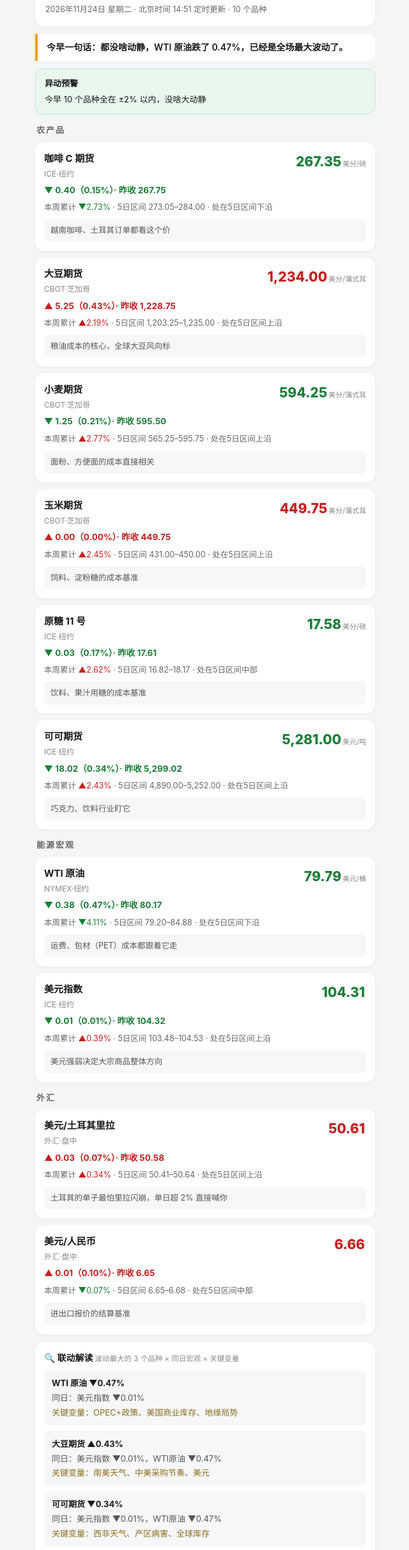
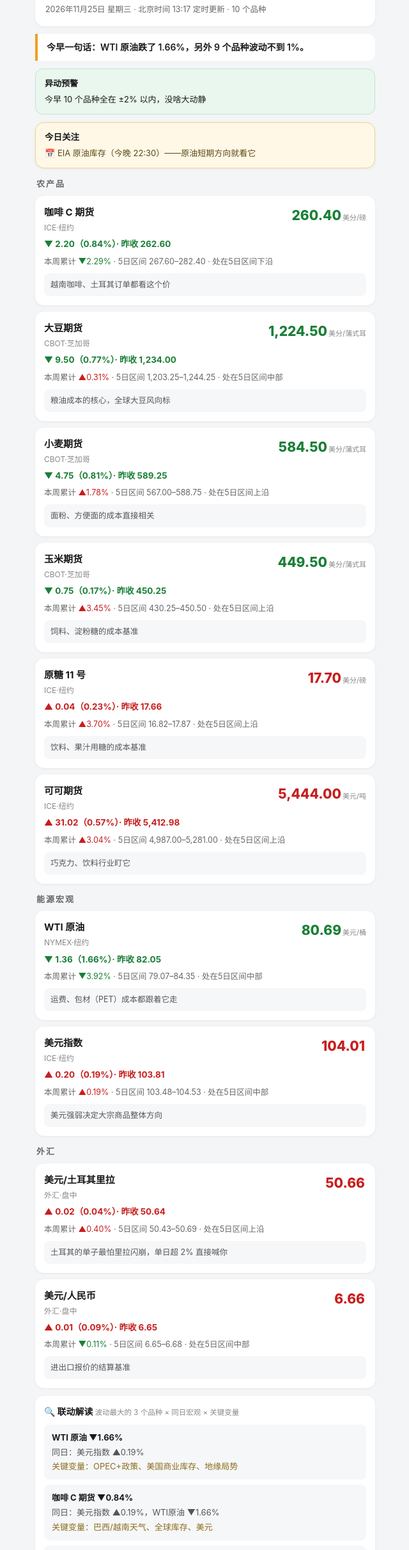
Before and after one commit to feiyanwang56-wq/morning-brief, a plain HTML site: page index.html in a window 1280 px wide. Shown: the part 186-2608 px from the top of the page at 64% size, without its empty margins (319-959 px from the left). Drawn offline with Linux system fonts and the light colour scheme.

Commit message:
早报 2026-11-25

```diff
--- a/index.html
+++ b/index.html
@@ -1,6 +1,6 @@
 <!doctype html><html lang="zh-CN"><head><meta charset="utf-8"/>
 <meta name="viewport" content="width=device-width,initial-scale=1"/>
-<title>大宗商品早报 · 2026年11月24日</title><style>
+<title>大宗商品早报 · 2026年11月25日</title><style>
 *{box-sizing:border-box}body{margin:0;font-family:-apple-system,"PingFang SC","Noto Sans SC","Microsoft YaHei",sans-serif;background:#f4f5f7;color:#1a1a1a;line-height:1.6}
 .wrap{max-width:560px;margin:0 auto;padding:14px 14px 30px}
 .flow{background:#101828;color:#fff;border-radius:14px;padding:12px 14px;font-size:12.5px;margin-bottom:12px}
@@ -46,76 +46,76 @@
 <div class="step"><b>🔎</b>自动抓取行情</div><div class="arr">→</div>
 <div class="step"><b>🧠</b>生成中文早报</div><div class="arr">→</div>
 <div class="step"><b>📲</b>推送到手机</div></div></div>
-<div class="hdr"><h1>☀️ 大宗商品早报</h1><div class="sub">2026年11月24日 星期二 · 北京时间 14:51 定时更新 · 10 个品种</div></div>
-<div class="one">今早一句话：都没啥动静，WTI 原油跌了 0.47%，已经是全场最大波动了。</div>
+<div class="hdr"><h1>☀️ 大宗商品早报</h1><div class="sub">2026年11月25日 星期三 · 北京时间 13:17 定时更新 · 10 个品种</div></div>
+<div class="one">今早一句话：WTI 原油跌了 1.66%，另外 9 个品种波动不到 1%。</div>
 <div class='alert ok'><div class='at'>异动预警</div><div class='aitem'>今早 10 个品种全在 ±2% 以内，没啥大动静</div></div>
-
+<div class='watch'><div class='wt'>今日关注</div><div class='witem'>📅 EIA 原油库存（今晚 22:30）——原油短期方向就看它</div></div>
 <div class="gtitle">农产品</div><div class="card">
 <div class="ch"><div><div class="cn">咖啡 C 期货</div><div class="cm">ICE·纽约</div></div>
-<div class="pv dn">267.35<span class="unit">美分/磅</span></div></div>
-<div class="cd dn"><span class="arrow">▼</span> 0.40（0.15%）· 昨收 267.75</div>
-<div class="wk">本周累计 <span class="dn">▼2.73%</span> · 5日区间 273.05–284.00 · 处在5日区间下沿</div>
+<div class="pv dn">260.40<span class="unit">美分/磅</span></div></div>
+<div class="cd dn"><span class="arrow">▼</span> 2.20（0.84%）· 昨收 262.60</div>
+<div class="wk">本周累计 <span class="dn">▼2.29%</span> · 5日区间 267.60–282.40 · 处在5日区间下沿</div>
 <div class="why">越南咖啡、土耳其订单都看这个价</div></div><div class="card">
 <div class="ch"><div><div class="cn">大豆期货</div><div class="cm">CBOT·芝加哥</div></div>
-<div class="pv up">1,234.00<span class="unit">美分/蒲式耳</span></div></div>
-<div class="cd up"><span class="arrow">▲</span> 5.25（0.43%）· 昨收 1,228.75</div>
-<div class="wk">本周累计 <span class="up">▲2.19%</span> · 5日区间 1,203.25–1,235.00 · 处在5日区间上沿</div>
+<div class="pv dn">1,224.50<span class="unit">美分/蒲式耳</span></div></div>
+<div class="cd dn"><span class="arrow">▼</span> 9.50（0.77%）· 昨收 1,234.00</div>
+<div class="wk">本周累计 <span class="up">▲0.31%</span> · 5日区间 1,203.25–1,244.25 · 处在5日区间中部</div>
 <div class="why">粮油成本的核心，全球大豆风向标</div></div><div class="card">
 <div class="ch"><div><div class="cn">小麦期货</div><div class="cm">CBOT·芝加哥</div></div>
-<div class="pv dn">594.25<span class="unit">美分/蒲式耳</span></div></div>
-<div class="cd dn"><span class="arrow">▼</span> 1.25（0.21%）· 昨收 595.50</div>
-<div class="wk">本周累计 <span class="up">▲2.77%</span> · 5日区间 565.25–595.75 · 处在5日区间上沿</div>
+<div class="pv dn">584.50<span class="unit">美分/蒲式耳</span></div></div>
+<div class="cd dn"><span class="arrow">▼</span> 4.75（0.81%）· 昨收 589.25</div>
+<div class="wk">本周累计 <span class="up">▲1.78%</span> · 5日区间 567.00–588.75 · 处在5日区间上沿</div>
 <div class="why">面粉、方便面的成本直接相关</div></div><div class="card">
 <div class="ch"><div><div class="cn">玉米期货</div><div class="cm">CBOT·芝加哥</div></div>
-<div class="pv up">449.75<span class="unit">美分/蒲式耳</span></div></div>
-<div class="cd up"><span class="arrow">▲</span> 0.00（0.00%）· 昨收 449.75</div>
-<div class="wk">本周累计 <span class="up">▲2.45%</span> · 5日区间 431.00–450.00 · 处在5日区间上沿</div>
+<div class="pv dn">449.50<span class="unit">美分/蒲式耳</span></div></div>
+<div class="cd dn"><span class="arrow">▼</span> 0.75（0.17%）· 昨收 450.25</div>
+<div class="wk">本周累计 <span class="up">▲3.45%</span> · 5日区间 430.25–450.50 · 处在5日区间上沿</div>
 <div class="why">饲料、淀粉糖的成本基准</div></div><div class="card">
 <div class="ch"><div><div class="cn">原糖 11 号</div><div class="cm">ICE·纽约</div></div>
-<div class="pv dn">17.58<span class="unit">美分/磅</span></div></div>
-<div class="cd dn"><span class="arrow">▼</span> 0.03（0.17%）· 昨收 17.61</div>
-<div class="wk">本周累计 <span class="up">▲2.62%</span> · 5日区间 16.82–18.17 · 处在5日区间中部</div>
+<div class="pv up">17.70<span class="unit">美分/磅</span></div></div>
+<div class="cd up"><span class="arrow">▲</span> 0.04（0.23%）· 昨收 17.66</div>
+<div class="wk">本周累计 <span class="up">▲3.70%</span> · 5日区间 16.82–17.87 · 处在5日区间上沿</div>
 <div class="why">饮料、果汁用糖的成本基准</div></div><div class="card">
 <div class="ch"><div><div class="cn">可可期货</div><div class="cm">ICE·纽约</div></div>
-<div class="pv dn">5,281.00<span class="unit">美元/吨</span></div></div>
-<div class="cd dn"><span class="arrow">▼</span> 18.02（0.34%）· 昨收 5,299.02</div>
-<div class="wk">本周累计 <span class="up">▲2.43%</span> · 5日区间 4,890.00–5,252.00 · 处在5日区间上沿</div>
+<div class="pv up">5,444.00<span class="unit">美元/吨</span></div></div>
+<div class="cd up"><span class="arrow">▲</span> 31.02（0.57%）· 昨收 5,412.98</div>
+<div class="wk">本周累计 <span class="up">▲3.04%</span> · 5日区间 4,987.00–5,281.00 · 处在5日区间上沿</div>
 <div class="why">巧克力、饮料行业盯它</div></div><div class="gtitle">能源宏观</div><div class="card">
 <div class="ch"><div><div class="cn">WTI 原油</div><div class="cm">NYMEX·纽约</div></div>
-<div class="pv dn">79.79<span class="unit">美元/桶</span></div></div>
-<div class="cd dn"><span class="arrow">▼</span> 0.38（0.47%）· 昨收 80.17</div>
-<div class="wk">本周累计 <span class="dn">▼4.11%</span> · 5日区间 79.20–84.88 · 处在5日区间下沿</div>
+<div class="pv dn">80.69<span class="unit">美元/桶</span></div></div>
+<div class="cd dn"><span class="arrow">▼</span> 1.36（1.66%）· 昨收 82.05</div>
+<div class="wk">本周累计 <span class="dn">▼3.92%</span> · 5日区间 79.07–84.35 · 处在5日区间中部</div>
 <div class="why">运费、包材（PET）成本都跟着它走</div></div><div class="card">
 <div class="ch"><div><div class="cn">美元指数</div><div class="cm">ICE·纽约</div></div>
-<div class="pv dn">104.31<span class="unit"></span></div></div>
-<div class="cd dn"><span class="arrow">▼</span> 0.01（0.01%）· 昨收 104.32</div>
-<div class="wk">本周累计 <span class="up">▲0.39%</span> · 5日区间 103.48–104.53 · 处在5日区间上沿</div>
+<div class="pv up">104.01<span class="unit"></span></div></div>
+<div class="cd up"><span class="arrow">▲</span> 0.20（0.19%）· 昨收 103.81</div>
+<div class="wk">本周累计 <span class="up">▲0.19%</span> · 5日区间 103.48–104.53 · 处在5日区间中部</div>
 <div class="why">美元强弱决定大宗商品整体方向</div></div><div class="gtitle">外汇</div><div class="card">
 <div class="ch"><div><div class="cn">美元/土耳其里拉</div><div class="cm">外汇·盘中</div></div>
-<div class="pv up">50.61<span class="unit"></span></div></div>
-<div class="cd up"><span class="arrow">▲</span> 0.03（0.07%）· 昨收 50.58</div>
-<div class="wk">本周累计 <span class="up">▲0.34%</span> · 5日区间 50.41–50.64 · 处在5日区间上沿</div>
+<div class="pv up">50.66<span class="unit"></span></div></div>
+<div class="cd up"><span class="arrow">▲</span> 0.02（0.04%）· 昨收 50.64</div>
+<div class="wk">本周累计 <span class="up">▲0.40%</span> · 5日区间 50.43–50.69 · 处在5日区间上沿</div>
 <div class="why">土耳其的单子最怕里拉闪崩，单日超 2% 直接喊你</div></div><div class="card">
 <div class="ch"><div><div class="cn">美元/人民币</div><div class="cm">外汇·盘中</div></div>
 <div class="pv up">6.66<span class="unit"></span></div></div>
-<div class="cd up"><span class="arrow">▲</span> 0.01（0.10%）· 昨收 6.65</div>
-<div class="wk">本周累计 <span class="dn">▼0.07%</span> · 5日区间 6.65–6.68 · 处在5日区间中部</div>
+<div class="cd up"><span class="arrow">▲</span> 0.01（0.09%）· 昨收 6.65</div>
+<div class="wk">本周累计 <span class="dn">▼0.11%</span> · 5日区间 6.65–6.68 · 处在5日区间中部</div>
 <div class="why">进出口报价的结算基准</div></div>
 <div class="read"><div class="rt">🔍 联动解读 <span class="rsub">波动最大的 3 个品种 × 同日宏观 × 关键变量</span></div>
-<div class="ritem"><b>WTI 原油 ▼0.47%</b>
-<div class="rmeta">同日：美元指数 ▼0.01%</div>
-<div class="drv">关键变量：OPEC+政策、美国商业库存、地缘局势</div></div><div class="ritem"><b>大豆期货 ▲0.43%</b>
-<div class="rmeta">同日：美元指数 ▼0.01%，WTI原油 ▼0.47%</div>
-<div class="drv">关键变量：南美天气、中美采购节奏、美元</div></div><div class="ritem"><b>可可期货 ▼0.34%</b>
-<div class="rmeta">同日：美元指数 ▼0.01%，WTI原油 ▼0.47%</div>
-<div class="drv">关键变量：西非天气、产区病害、全球库存</div></div>
+<div class="ritem"><b>WTI 原油 ▼1.66%</b>
+<div class="rmeta">同日：美元指数 ▲0.19%</div>
+<div class="drv">关键变量：OPEC+政策、美国商业库存、地缘局势</div></div><div class="ritem"><b>咖啡 C 期货 ▼0.84%</b>
+<div class="rmeta">同日：美元指数 ▲0.19%，WTI原油 ▼1.66%</div>
+<div class="drv">关键变量：巴西/越南天气、全球库存、美元</div></div><div class="ritem"><b>小麦期货 ▼0.81%</b>
+<div class="rmeta">同日：美元指数 ▲0.19%，WTI原油 ▼1.66%</div>
+<div class="drv">关键变量：黑海局势、主产国天气、出口政策</div></div>
 <div class="rnote">以上是关联市场对照 + 该品种的关键变量框架；某天具体的涨跌原因需要结合新闻面，demo 版不编造，完整版接入新闻源后由大模型生成归因。</div></div>
 <div class="rule"><b>📌 盯盘逻辑</b><br>
 · 单日波动 ≥2% 就标红，直接推到你手机上<br>
 · 里拉单独盯——土耳其的单子最怕它突然贬值<br>
 · 每周五加一份周报：本周复盘 + 下周看点</div>
 <div class="ft">数据：Yahoo Finance 指示性行情（ICE·纽约 / CBOT·芝加哥 / NYMEX / 外汇盘中）<br>
-本次抓取时间：北京时间 2026-11-24 14:51（定时抓取，非实时）<br>
+本次抓取时间：北京时间 2026-11-25 13:17（定时抓取，非实时）<br>
 行情源链接：<a href="https://finance.yahoo.com/quote/KC=F">咖啡 C 期货</a> · <a href="https://finance.yahoo.com/quote/ZS=F">大豆期货</a> · <a href="https://finance.yahoo.com/quote/ZW=F">小麦期货</a> · <a href="https://finance.yahoo.com/quote/ZC=F">玉米期货</a> · <a href="https://finance.yahoo.com/quote/SB=F">原糖 11 号</a> · <a href="https://finance.yahoo.com/quote/CC=F">可可期货</a> · <a href="https://finance.yahoo.com/quote/CL=F">WTI 原油</a> · <a href="https://finance.yahoo.com/quote/DX-Y.NYB">美元指数</a> · <a href="https://finance.yahoo.com/quote/TRY=X">美元/土耳其里拉</a> · <a href="https://finance.yahoo.com/quote/CNY=X">美元/人民币</a><br>
 demo 版 · 正式版可接马来西亚 BMD 棕榈油、郑商所 PTA/MEG；深度归因需接入新闻源</div>
 </div><p style="text-align:center;margin:32px 0"><a href="history.html">查看历史记录</a></p></body></html>
```
Also changed, not shown: history.html (+2 -1 lines), history/2026-11-25.html (added, +121 -0 lines).
